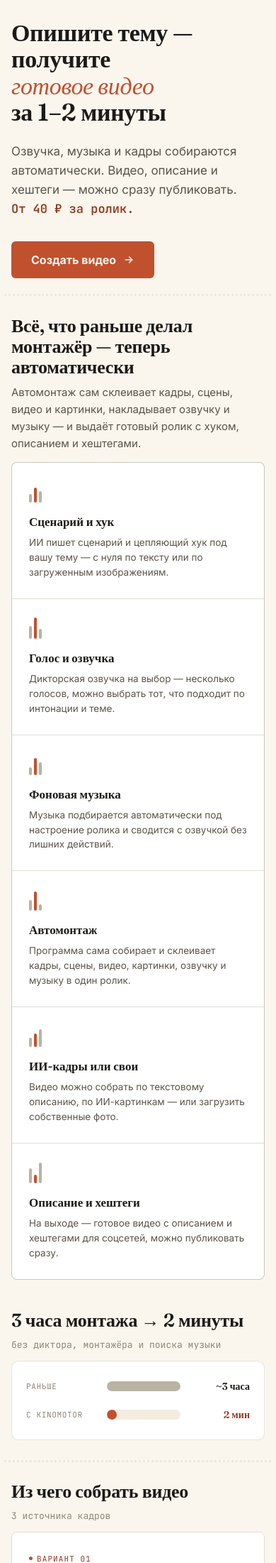
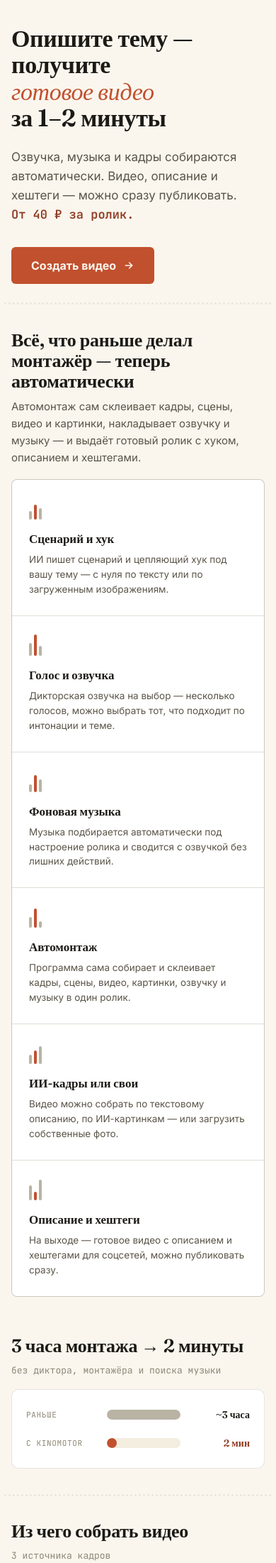
Before and after one commit to vlad23101983-jpg/reelframe, a FastAPI app: page / in a window 390 px wide. Shown: the part 63-2265 px from the top of the page at 71% size. Run offline with FastAPI, Linux system fonts and the light colour scheme.

Commit message:
ручная правка отступов на сервере

```diff
--- a/static/main.css
+++ b/static/main.css
@@ -340,8 +340,8 @@ textarea#topic:focus{ outline:none; border-color:var(--accent); }
   .summary{ position:static; margin-top:8px; }
   .source-grid{ grid-template-columns:1fr; }
   .music-grid{ grid-template-columns:repeat(2, 1fr); }
-  .hero{ padding:28px 0 16px; }
-section{ padding:22px 0; }
-.section-head{ margin-bottom:14px; }
-.dot-divider{ padding:6px 0; }
+  .hero{ padding:36px 0 18px; }
+section{ padding:28px 0; }
+.section-head{ margin-bottom:18px; }
+.dot-divider{ padding:8px 0; }
 }
```
